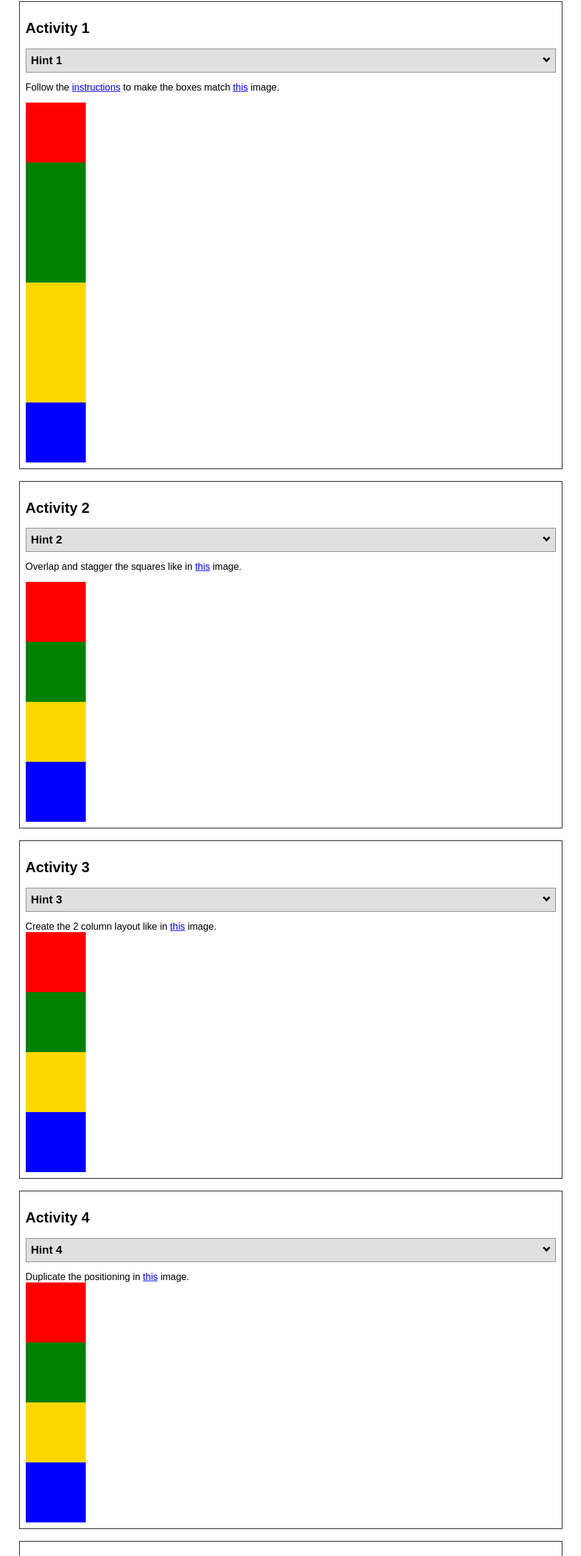
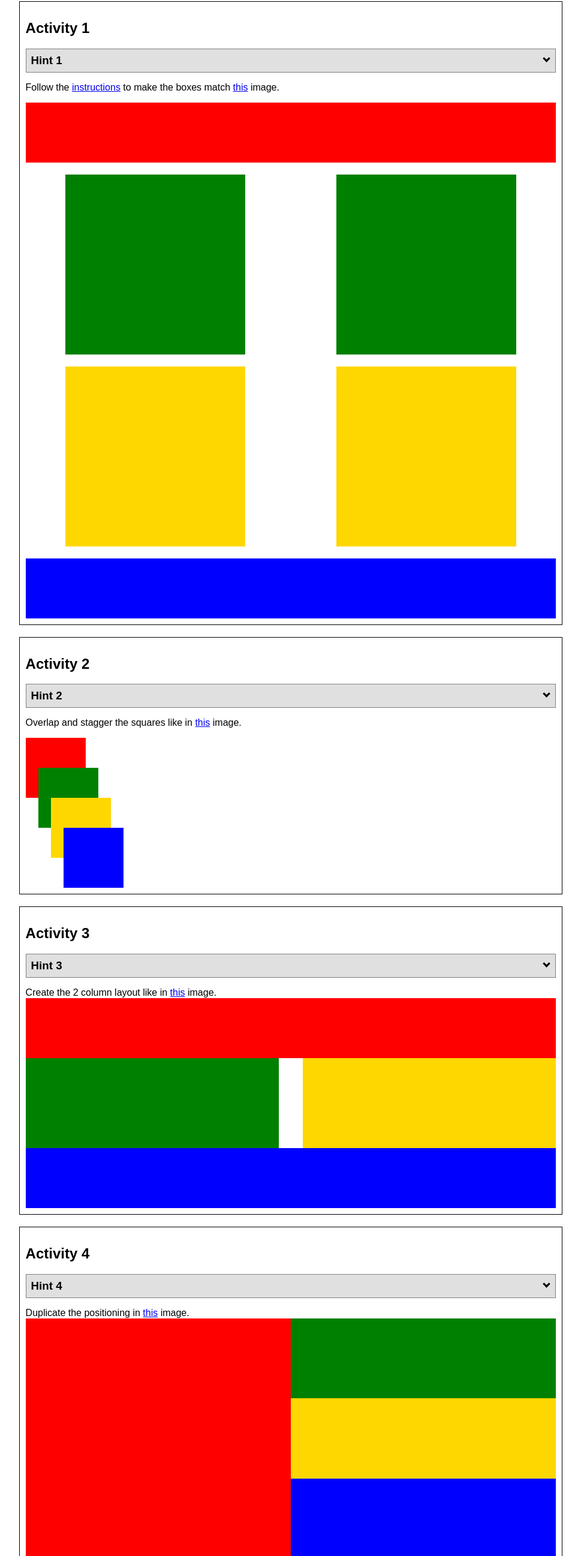
Before and after one commit to NickJMaddy/nickjmaddy.github.io, a plain HTML site: page WWR/positioning.html in a window 1280 px wide. Shown: the part 146-2740 px from the top of the page at 60% size, without its empty margins (155-1124 px from the left). Drawn offline with Linux system fonts and the light colour scheme.

Commit message:
commited

```diff
--- a/WWR/positionstyles.css
+++ b/WWR/positionstyles.css
@@ -2,33 +2,40 @@
 /* Activity 1 styles */
 .content1 {
   /* This is the parent of the activity 1 boxes. */
-
+  display: grid;
+  grid-template-columns: 1fr 1fr;
+  justify-items: center;
+  grid-gap: 20px;
 }
 .red1 {
-  width: 100px;
+  width: 100%;
   height: 100px;
   background-color: red;
+  grid-column: 1/3;
 
 }
 .green1 {
-  width: 100px;
-  height: 100px;
+  width: 300px;
+  height: 300px;
   background-color: green;
 
 }
 .yellow1 {
-  width: 100px;
-  height: 100px;
+  width: 300px;
+  height: 300px;
   background-color: gold;
 }
 .blue1 {
-  width: 100px;
+  width: 100%;
   height: 100px;
   background-color: blue;
+  grid-column: 1/3;
 }
 /* Activity 2 styles */
 .content2 {
   /* This is the parent of the activity 2 boxes. */
+  display: grid;
+  grid-template-columns: 1fr 1fr 1fr 1fr;
 }
 .red2 {
   width: 100px;
@@ -39,65 +46,89 @@
   width: 100px;
   height: 100px;
   background-color: green;
+  margin-top: 50px;
+  margin-left: -200px;
 }
 .yellow2 {
   width: 100px;
   height: 100px;
   background-color: gold;
+  margin-top: 100px;
+  margin-left: -400px;
 }
 .blue2 {
   width: 100px;
   height: 100px;
   background-color: blue;
+  margin-top: 150px;
+  margin-left: -600px;
 }
 /* Activity 3 styles */
 .content3 {
   /* This is the parent of the activity 3 boxes. */
+  display: grid;
+  grid-template-columns: 1fr 1fr;
+  justify-items: center;
+  grid-column-gap: 40px;
 }
 .red3 {
-  width: 100px;
+  width: 100%;
   height: 100px;
   background-color: red;
+  grid-column: 1/3;
+
 }
 .green3 {
-  width: 100px;
-  height: 100px;
+  width: 100%;
+  height: 150px;
   background-color: green;
 }
 .yellow3 {
-  width: 100px;
-  height: 100px;
+  width: 100%;
+  height: 150px;
   background-color: gold;
 }
 .blue3 {
-  width: 100px;
+  width: 100%;
   height: 100px;
   background-color: blue;
+  grid-column: 1/3;
 }
 /* Activity 4 styles */
 .content4 {
-  /* This is the parent of the activity 4 boxes. */
+  display: grid;
+  grid-template-columns: 1fr 1fr;
   height: 400px;
 }
 .red4 {
-  width: 100px;
-  height: 100px;
+  width: 100%;
+  height: 400px;
   background-color: red;
 }
 .green4 {
-  width: 100px;
-  height: 100px;
+  width: 100%;
+  height: 133px;
   background-color: green;
+  grid-column: 2/4;
+  grid-row: 1/2;
 }
 .yellow4 {
-  width: 100px;
-  height: 100px;
+  width: 100%;
+  height: 135px;
   background-color: gold;
+  grid-column: 2/4;
+  grid-row: 2/3;
+  margin-top: -267px;
 }
 .blue4 {
-  width: 100px;
-  height: 100px;
+  width: 100%;
+  height: 133.33px;
   background-color: blue;
+  grid-column: 2/4;
+  grid-row:3/4;
+  margin-top: -133px;
+
+
 }
 /* Activity 5 styles */
 .content5 {
@@ -105,50 +136,70 @@
   height: 400px;
 }
 .red5 {
-  width: 100px;
+  width: 100%;
   height: 100px;
   background-color: red;
 }
 .green5 {
+  float: left;
   width: 100px;
   height: 100px;
   background-color: green;
 
 }
 .yellow5 {
-  width: 100px;
-  height: 100px;
+  width: 100%;
+  height: 200px;
   background-color: gold;
 
 }
 .blue5 {
-  width: 100px;
+  width: 100%;
   height: 100px;
   background-color: blue;
 }
 /* Activity 6 styles */
 .content6 {
-  /* This is the parent of the activity 6 boxes. */
+display: grid;
+grid-template-columns: 1fr 1fr 1fr 1fr 1fr 1fr;
+
 }
 .red6 {
-  width: 100px;
-  height: 100px;
+  width: 400px;
+  height: 200px;
   background-color: red;
+  grid-column: 1/4;
+  grid-row: 1/2;
+  z-index: 0;
 }
 .green6 {
-  width: 100px;
-  height: 100px;
+  width: 200px;
+  height: 200px;
   background-color: green;
+  grid-column: 1/2;
+  grid-row: 4/6;
+  z-index: 2;
+  margin-top: -100px;
 }
 .yellow6 {
-  width: 100px;
-  height: 100px;
+  width: 200px;
+  height: 400px;
   background-color: gold;
+  grid-column: 5/6;
+  grid-row: 5/6;
+  z-index: 3;
+  margin-left: -300px;
+  margin-top: -300px;
 }
 .blue6 {
-  width: 100px;
-  height: 100px;
+  width: 400px;
+  height: 400px;
   background-color: blue;
+  grid-column: 2/5;
+  grid-row: 2/5;
+  z-index: 1;
+  margin-top: -100px;
+  margin-left:-100px
 }
 
 
```
Also changed, not shown: WWR/positioning.html (+5 -5 lines).
